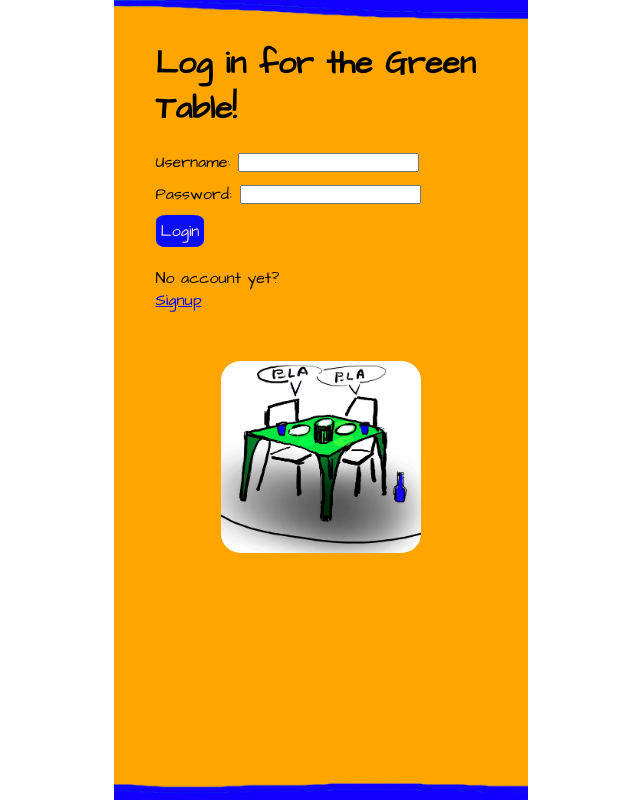
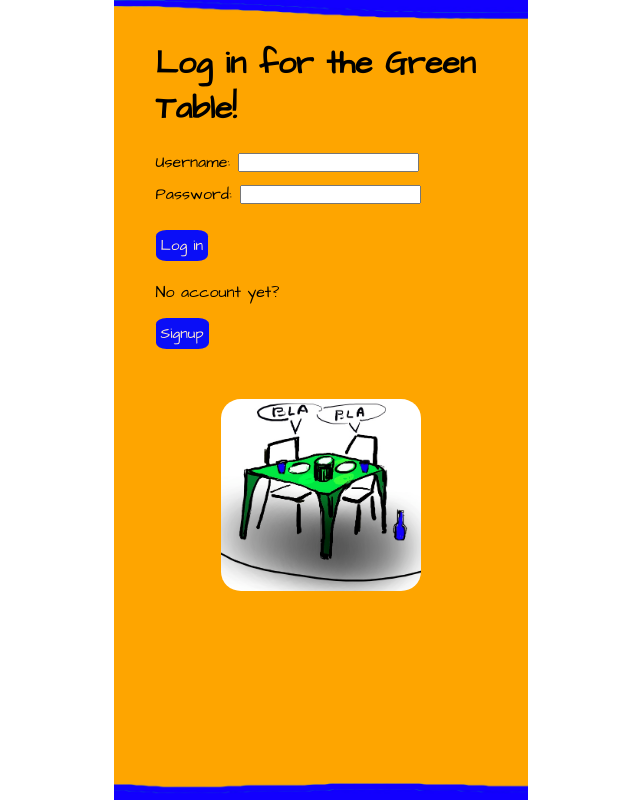
Before and after one commit to Jethet/project-green-table-fe, a React (Create React App) app: page /login in a window 1280 px wide. Shown: the whole page, without its empty margins (319-959 px from the left). Built offline with nearby package versions, Linux system fonts and the light colour scheme; no server answers.

Commit message:
Style signup button login page

```diff
--- a/src/index.css
+++ b/src/index.css
@@ -81,7 +81,7 @@ html {
   border-style: none;
   margin-left: 5px;
   font-family: "Architects Daughter", cursive;
-  font-size: 16px;
+  font-size: 15px;
 }
 
 #signup {
@@ -102,7 +102,7 @@ html {
   border-style: none;
   margin-left: 5px;
   font-family: "Architects Daughter", cursive;
-  font-size: 16px;
+  font-size: 15px;
 }
 
 /* SIGNUP PAGE */
@@ -134,7 +134,7 @@ html {
   border-style: none;
   text-decoration: none;
   font-family: "Architects Daughter", cursive;
-  font-size: 16px;
+  font-size: 15px;
   margin-top: 15px;
   max-width: 55px;
 }
@@ -175,7 +175,8 @@ html {
   border-radius: 20%;
   border-style: none;
   font-family: "Architects Daughter", cursive;
-  font-size: 16px;
+  font-size: 15px;
+  margin-top: 15px;
 }
 
 /* LOGIN PAGE */
@@ -197,6 +198,19 @@ html {
 
 #no-account {
   margin-top: 20px;
+}
+
+#button-signup {
+  background-color: rgb(10, 14, 247);
+  color: blanchedalmond;
+  padding: 5px;
+  border-radius: 20%;
+  border-style: none;
+  text-decoration: none;
+  font-family: "Architects Daughter", cursive;
+  font-size: 15px;
+  margin-top: 15px;
+  max-width: 55px;
 }
 
 #image-box-login {
--- a/src/pages/CreateTablePage.js
+++ b/src/pages/CreateTablePage.js
@@ -205,8 +205,8 @@ class CreateTablePage extends React.Component {
           {
             allInvitedFriends: newAllInvitedFriends,
             invitedFriend: ""
-          },
-          () => console.log("allInvitedFriends :", allInvitedFriends)
+          }
+          // () => console.log("allInvitedFriends :", allInvitedFriends)
         );
       })
       .catch(error => console.log(error));
--- a/src/pages/Login.js
+++ b/src/pages/Login.js
@@ -45,11 +45,15 @@ class Login extends Component {
               />
             </div>
             <div>
-              <input type="submit" value="Login" className="click-button-signup" />
+              <input type="submit" value="Log in" className="click-button-signup" />
             </div>
             <div id="no-account">
               <p>No account yet?</p>
-              <Link to={"/signup"}> Signup</Link>
+              <Link to={"/signup"} style={{ textDecoration: "none" }}>
+                <button className="click-button-signup" onClick={this.handleClick}>
+                  Signup
+                </button>
+              </Link>
             </div>
           </form>
 
--- a/src/pages/ProfilePage.js
+++ b/src/pages/ProfilePage.js
@@ -114,17 +114,17 @@ class ProfilePage extends Component {
               <li></li>
             </ul>
           </div>
+          <div className="button-holder">
+            <Link to={"/credits"}>
+              <button id="credits-button">Credits</button>
+            </Link>
+          </div>
           <div className="button-container">
             <div className="button-holder">
               <Link to={"/"}>
                 <button id="signout-button" onClick={this.handleClick}>
                   Sign out
                 </button>
-              </Link>
-            </div>
-            <div className="button-holder">
-              <Link to={"/credits"}>
-                <button id="credits-button">Credits</button>
               </Link>
             </div>
           </div>
--- a/src/pages/Signup.js
+++ b/src/pages/Signup.js
@@ -49,10 +49,11 @@ class Signup extends Component {
             </div>
             <div id="have-account">
               <p>Already have account?</p>
+
+              <Link to={"/login"} style={{ textDecoration: "none" }}>
+                <div id="button-have-account">Log in</div>
+              </Link>
             </div>
-            <Link to={"/login"} style={{ textDecoration: "none" }}>
-              <div id="button-have-account">Login</div>
-            </Link>
           </form>
           <div id="image-box-signup">
             <img
```
